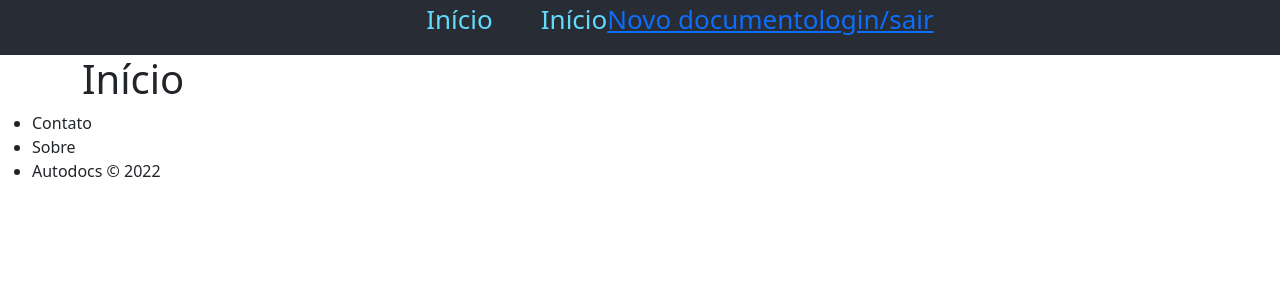
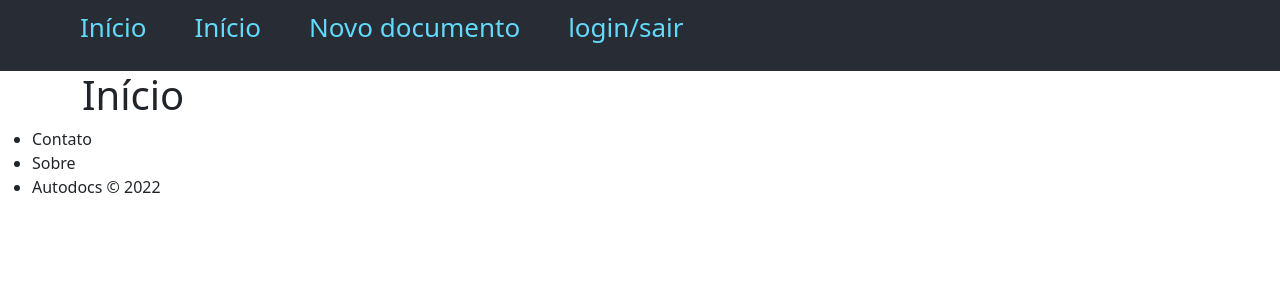
Before and after one commit to Kelthon/autodocs, a React (Create React App) app in the folder client/: page / in a window 1280 px wide. Shown: the top 300 px of the page. Built offline with nearby package versions, Linux system fonts and the light colour scheme.

Commit message:
fixed links

```diff
--- a/client/src/components/Navbar.js
+++ b/client/src/components/Navbar.js
@@ -1,28 +1,32 @@
 import React from "react";
 import { Link } from "react-router-dom"
+import {
+    Navbar,
+    Container,
+} from "react-bootstrap"
 
-function Navbar ({ children }) {
+function Menu ({ children }) {
     return (
         <>
-            <nav className="App-header">
+            <Navbar className="App-header">
                 <ul className="App-header-navbar">
                     <div className="App-header-logo">
-                        <Link to="/login/">Início</Link>
+                        <Link to="/">Início</Link>
                     </div>
                     <li className="App-header-navbar-item">
                         <Link to="/">Início</Link>
                     </li>
-                    <li>
+                    <li className="App-header-navbar-item">
                         <Link to="/new/doc">Novo documento</Link>
                     </li>
-                    <li>
-                        <Link to="/new/doc">login/sair</Link>
+                    <li className="App-header-navbar-item">
+                        <Link to="/login/">login/sair</Link>
                     </li>
                     {children}
                 </ul>
-            </nav>
+            </Navbar>
         </>
     );
 }
 
-export default Navbar;
+export default Menu;
```
